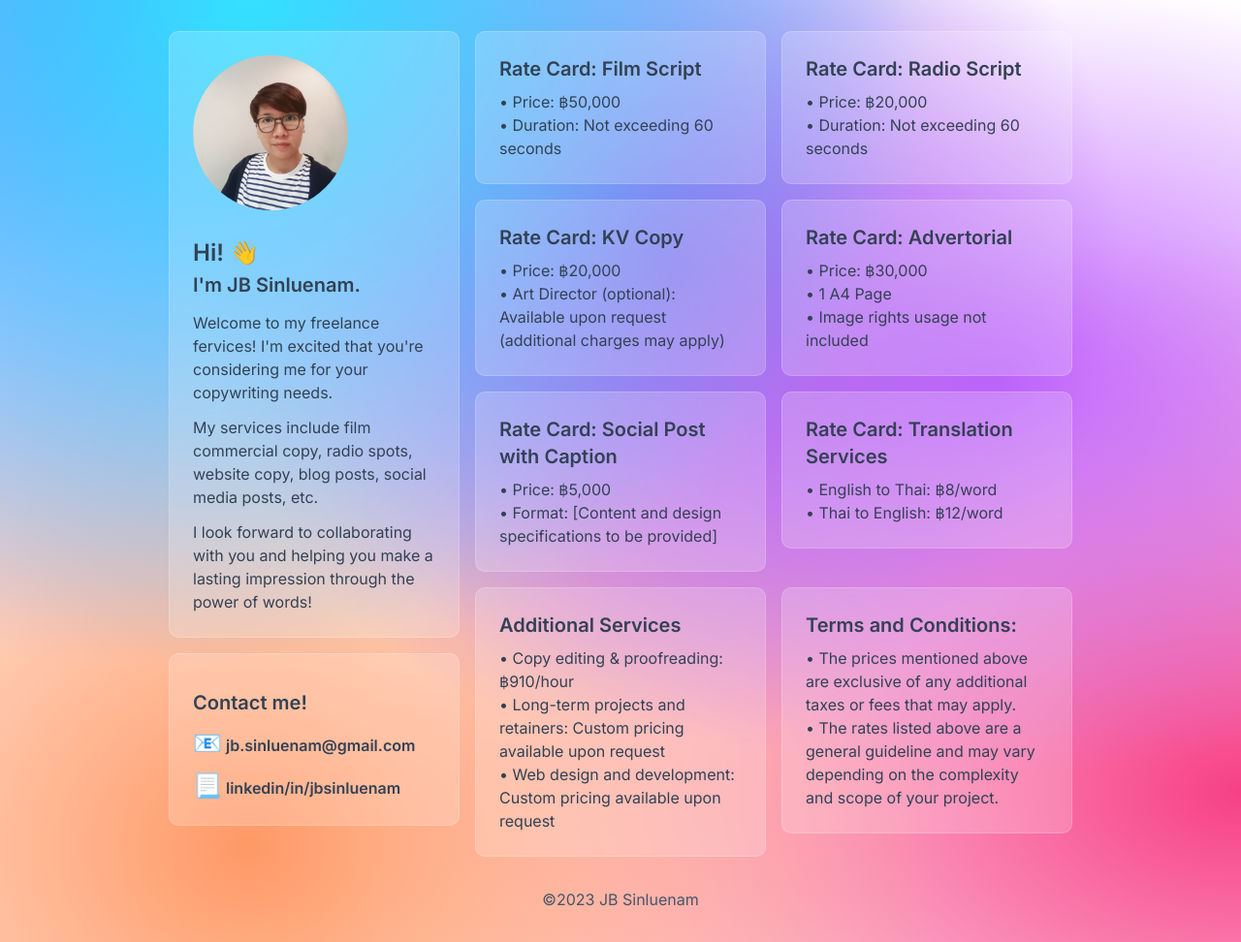
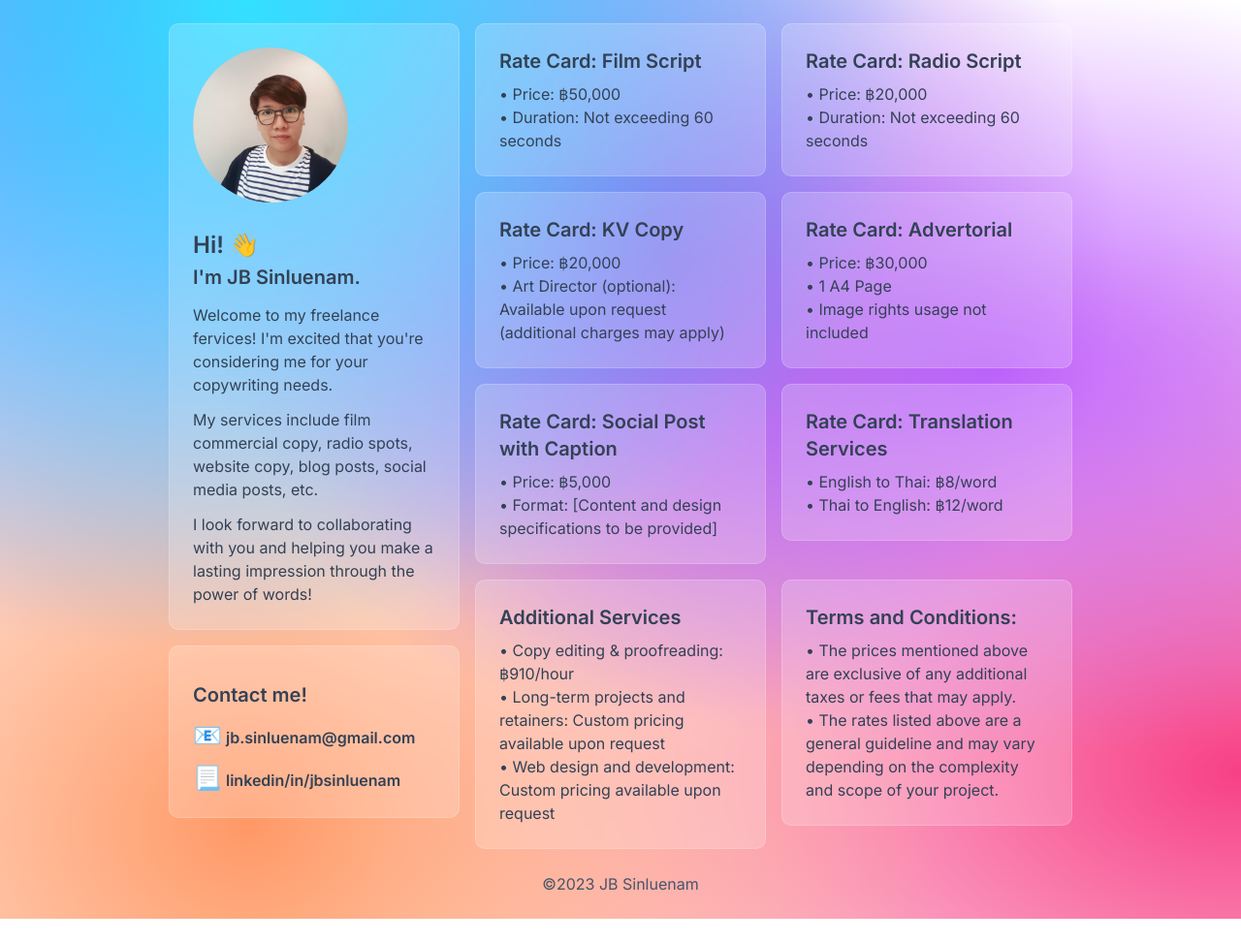
Before and after one commit to jbsinluenam/2023-rate-cards, a website: page index.html in a window 1280 px wide. Shown: the whole page at 97% size. After the commit the page ends 948 px from the top, so only its background shows below. Drawn offline with Linux system fonts and the light colour scheme; files whose address does not match are found by name.

Commit message:
polishing

```diff
--- a/index.html
+++ b/index.html
@@ -16,7 +16,7 @@
 </head>
 
 <body class="font-Karla flex flex-col justify-center">
-  <main class="min-h-screen w-full purple-mesh py-8 lg:py-8 flex flex-col justify-center md:flex-none">
+  <main class="min-h-screen w-full purple-mesh py-6 lg:py-6 flex flex-col justify-center md:flex-none">
     <div
       class="max-w-screen-lg flex flex-col md:flex-row justify-center gap-4 items-start place-content-center mr-auto ml-auto">
       <div id="intro-container" class="flex flex-col gap-4">
@@ -52,7 +52,7 @@
           </ul>
         </div>
       </div>
-      <div id="rate-card-container" class="flex flex-col lg:flex-row lg:flex-wrap gap-4 max-w-[616px] ">
+      <div id="rate-card-container" class="flex flex-col lg:flex-row lg:flex-wrap gap-4 max-w-[616px]">
         <div class="glass-2 card-rate-card">
           <h1 class="text-xl font-semibold pb-2 ">Rate Card: Film Script</h1>
           <ul>
@@ -118,7 +118,7 @@
         </div>
       </div>
     </div>
-    <footer class="pt-8 text-slate-600 text-center">©2023 JB Sinluenam</footer>
+    <footer class="pt-6 text-slate-600 text-center">©2023 JB Sinluenam</footer>
   </main>
 
 </body>
```
Also changed, not shown: dist/output.css.
